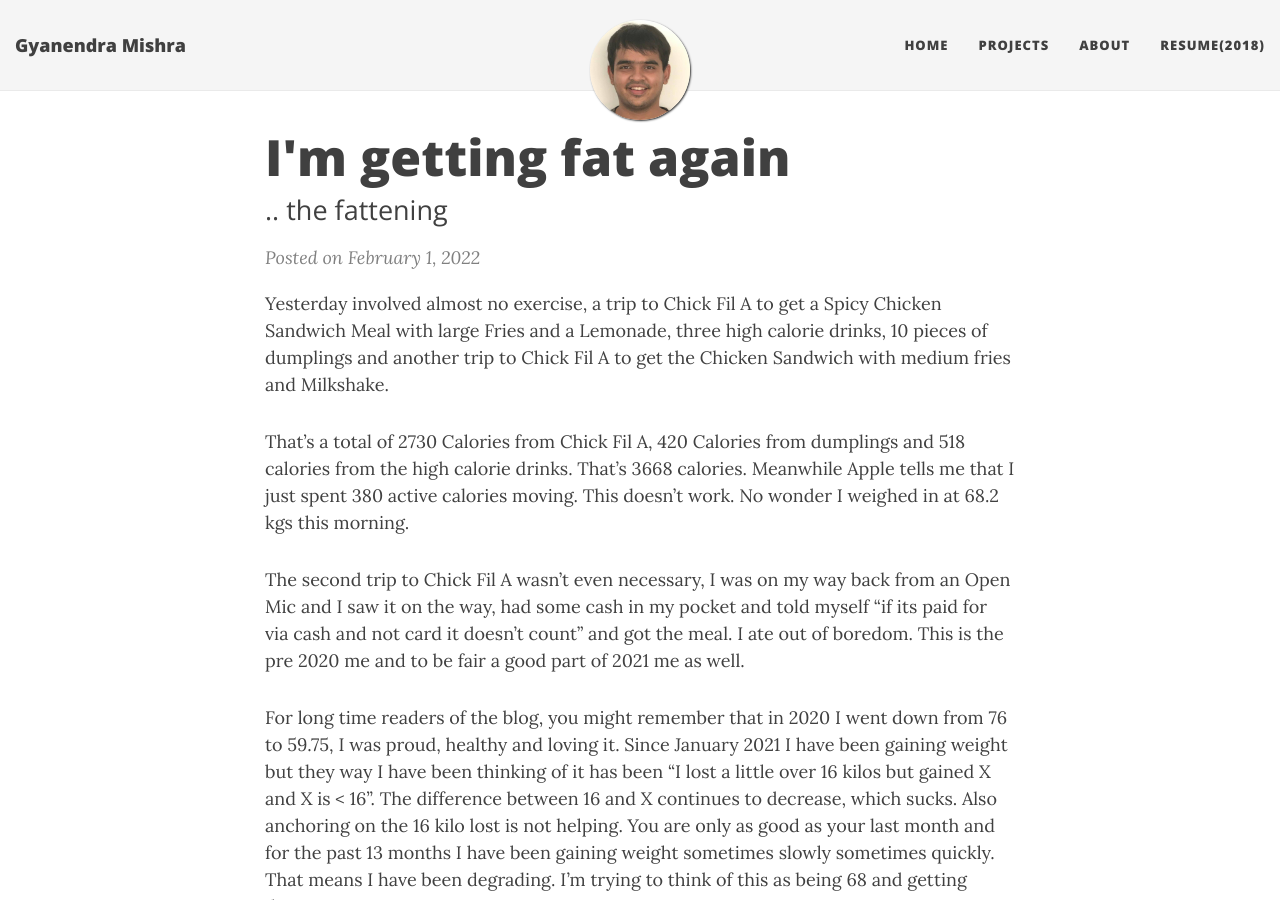
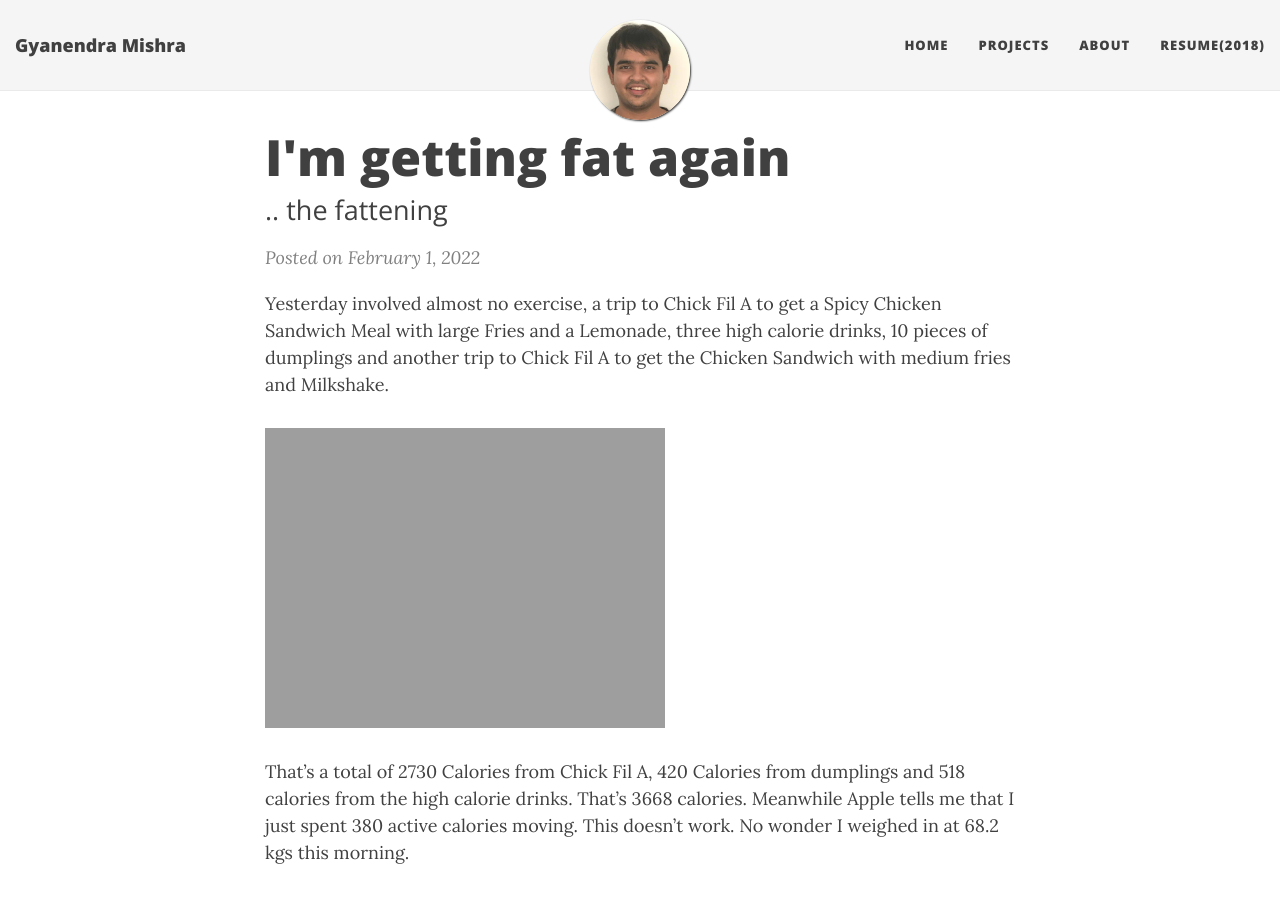
Before and after one commit to h4ck3rk3y/h4ck3rk3y.github.io, a Jekyll site: the page built from _posts/2022-02-01-i-am-getting-fat-again.md, in a window 1280 px wide and 900 px high. Built offline with Jekyll 4.4.1, drawn with Linux system fonts in a browser that asks for light colours; nearby versions of some CDN libraries; comment, search, counter and statistics services are not loaded.

```diff
--- a/_posts/2022-02-01-i-am-getting-fat-again.md
+++ b/_posts/2022-02-01-i-am-getting-fat-again.md
@@ -7,6 +7,8 @@
 ---
 
 Yesterday involved almost no exercise, a trip to Chick Fil A to get a Spicy Chicken Sandwich Meal with large Fries and a Lemonade, three high calorie drinks, 10 pieces of dumplings and another trip to Chick Fil A to get the Chicken Sandwich with medium fries and Milkshake.
+
+![Milkshake](https://gyani.net/img/milkshake.jpg)
 
 That's a total of 2730 Calories from Chick Fil A, 420 Calories from dumplings and 518 calories from the high calorie drinks. That's 3668 calories. Meanwhile Apple tells me that I just spent 380 active calories moving. This doesn't work. No wonder I weighed in at 68.2 kgs this morning.
 
```
